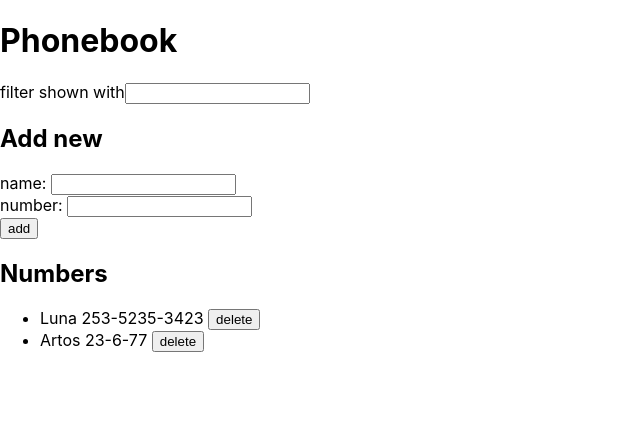
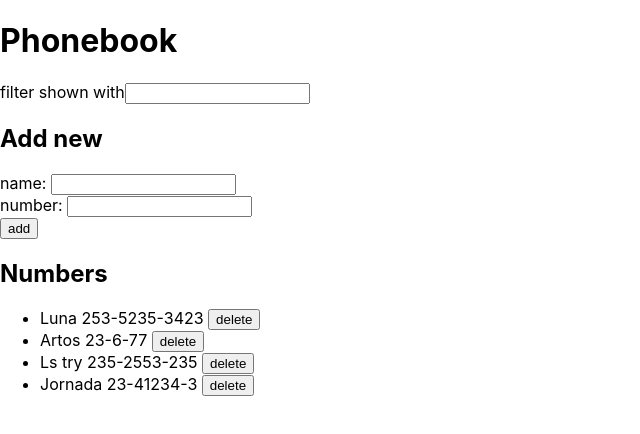
Before and after one commit to inrock96/fullstack, a React (Create React App) app in the folder part02/phonebook/: page / in a window 1280 px wide. Shown: the top 434 px of the page, without its empty margins (0-640 px from the left). Built offline with nearby package versions, Linux system fonts and the light colour scheme; data requests are answered from the project's data file.

Commit message:
exercises 2.19 - 2.20

```diff
--- a/part02/phonebook/db.json
+++ b/part02/phonebook/db.json
@@ -9,6 +9,16 @@
       "name": "Artos",
       "number": "23-6-77",
       "id": 14
+    },
+    {
+      "name": "Ls try",
+      "number": "235-2553-235",
+      "id": 15
+    },
+    {
+      "name": "Jornada",
+      "number": "23-41234-3",
+      "id": 16
     }
   ]
 }
--- a/part02/phonebook/src/App.js
+++ b/part02/phonebook/src/App.js
@@ -4,6 +4,7 @@ import Name from './components/Name'
 import PersonForm from './components/PersonForm'
 import axios from 'axios'
 import personService from './services/Person'
+import Message from './components/Message'
 const App = () => {
   const [persons, setPersons] = useState([
   ])
@@ -11,7 +12,8 @@ const App = () => {
   const [newNumber, setNewNumber] = useState('')
   const [newFilter, setFilter] = useState('')
   const [filteredPersons, setFilteredPersons] = useState(persons)
-
+  const [errorMsg, setError] = useState(null)
+  const [successMsg, setSuccess] = useState(null)
   useEffect(() => {
     console.log('effect')
     personService.getAll()
@@ -19,6 +21,13 @@ const App = () => {
         console.log(response)
         setPersons(response.data)
         setFilteredPersons(response.data)
+      }).catch(error => {
+        setError(
+          `Error at getall ${error}`
+        )
+        setTimeout(() => {
+          setError(null)
+        }, 5000)
       })
 
   }, [])
@@ -27,17 +36,23 @@ const App = () => {
     if (window.confirm("Do you really want to delete?")) {
       personService.deletePerson(id)
         .then(response => {
-          const index = persons.filter(element=>element.id!==id)
+          const index = persons.filter(element => element.id !== id)
           setPersons(index)
           setFilteredPersons(index)
         })
-        .catch(error => console.error(error))
+        .catch(error => {
+          setError(
+            `Error at deletePerson ${error}`
+          )
+          setTimeout(() => {
+            setError(null)
+          }, 5000)
+        })
     }
   }
 
   const handleChange = (event) => {
     setNewName(event.target.value)
-
   }
   const handleNumber = (event) => {
     setNewNumber(event.target.value)
@@ -71,6 +86,12 @@ const App = () => {
           setFilter('')
           setNewName('')
           setNewNumber('')
+          setSuccess(
+            `Person added succesfully`
+          )
+          setTimeout(() => {
+            setSuccess(null)
+          }, 5000)
         })
     }
   }
@@ -87,6 +108,7 @@ const App = () => {
   }
   return (
     <div>
+      <Message error={errorMsg} success={successMsg} ></Message>
       <h1>Phonebook</h1>
       <Filter newName={newFilter} handleChange={handleFilter}></Filter>
       <h2> Add new </h2>
--- /dev/null
+++ b/part02/phonebook/src/components/Message.css
@@ -0,0 +1,18 @@
+.error{
+    color: red;
+  background: lightgrey;
+  font-size: 20px;
+  border-style: solid;
+  border-radius: 5px;
+  padding: 10px;
+  margin-bottom: 10px;
+}
+.success{
+    color: green;
+  background: lightgrey;
+  font-size: 20px;
+  border-style: solid;
+  border-radius: 5px;
+  padding: 10px;
+  margin-bottom: 10px;
+}
--- /dev/null
+++ b/part02/phonebook/src/components/Message.js
@@ -0,0 +1,23 @@
+
+import './Message.css'
+const Message = ({ error, success }) => {
+    if (success !== null) {
+        return (
+            <div className="success">
+                {success}
+            </div>
+        )
+    }
+    else if (error !== null) {
+        return (
+            <div className="error">
+                {error}
+            </div>
+        )
+    }
+    return null
+
+
+}
+
+export default Message
```
